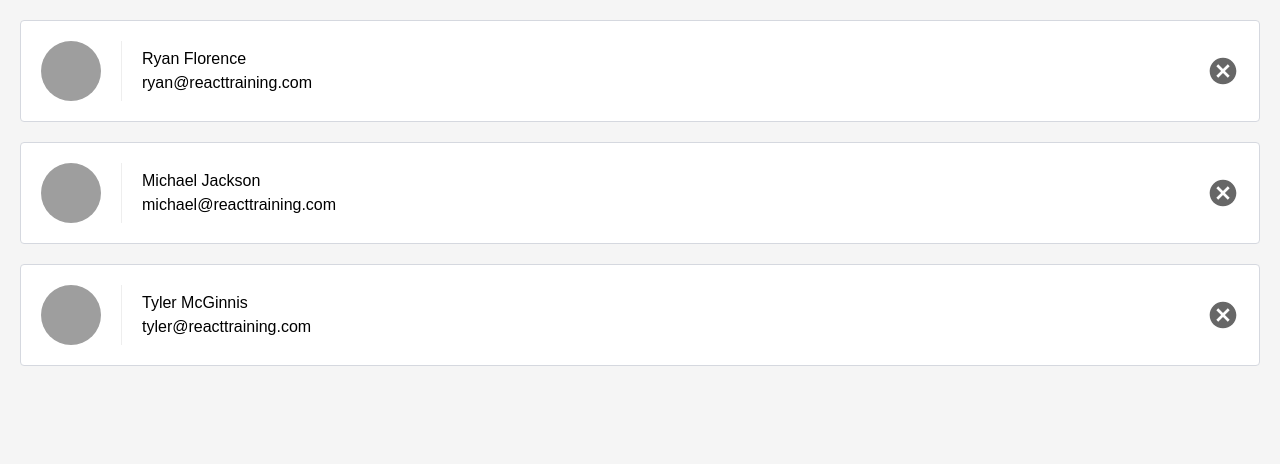
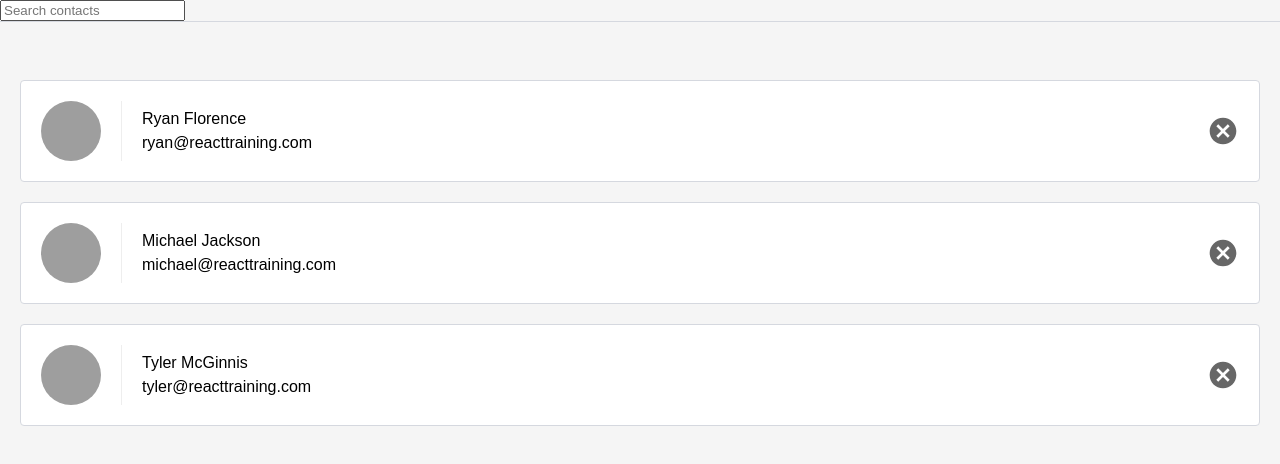
Before and after one commit to sultanmyrza/react-nd-contacts, a React (Create React App) app in the folder frontend-react/: page / in a window 1280 px wide. Shown: the top 464 px of the page. Built offline with nearby package versions, Linux system fonts and the light colour scheme.

Commit message:
add serach to contact list

```diff
--- a/frontend-react/src/components/ListContacts.js
+++ b/frontend-react/src/components/ListContacts.js
@@ -1,9 +1,34 @@
-import React, {Component} from 'react';
+import React from 'react';
+import PropTypes from 'prop-types';
 
-function ListContacts(props) {
+class ListContacts extends React.Component {
+    static propTypes = {
+        contacts: PropTypes.array.isRequired,
+        onDeleteContact: PropTypes.func.isRequired,
+    }
+
+    state = {
+        query: ''
+    }
+
+    updateQuery = (query) => {
+        this.setState({ query: kquery.trim() })
+    }
+
+    render() {
         return (
+            <div className="list-contacts">
+                <div className="list-contacts-top">
+                    <input
+                        className="serach-contacts"
+                        type="text"
+                        placeholder="Search contacts"
+                        value={this.state.query}
+                        onChange={(event) => this.updateQuery(event.target.value)}
+                    />
+                </div>
                 <ol className="contact-list">
-            {props.contacts.map((contact) => (
+                    {this.props.contacts.map((contact) => (
                         <li key={contact.id} className="contact-list-item">
                             <div className="contact-avatar" style={{ backgroundImage:`url(${contact.avatarURL})`}}/>
                             <div className="contact-details">
@@ -18,7 +43,9 @@
                         </li>
                     ))}
                 </ol>
+            </div>
         );
+    }
 }
 
 export default ListContacts;
```
Lines whose indentation alone changed are shown as unchanged.
